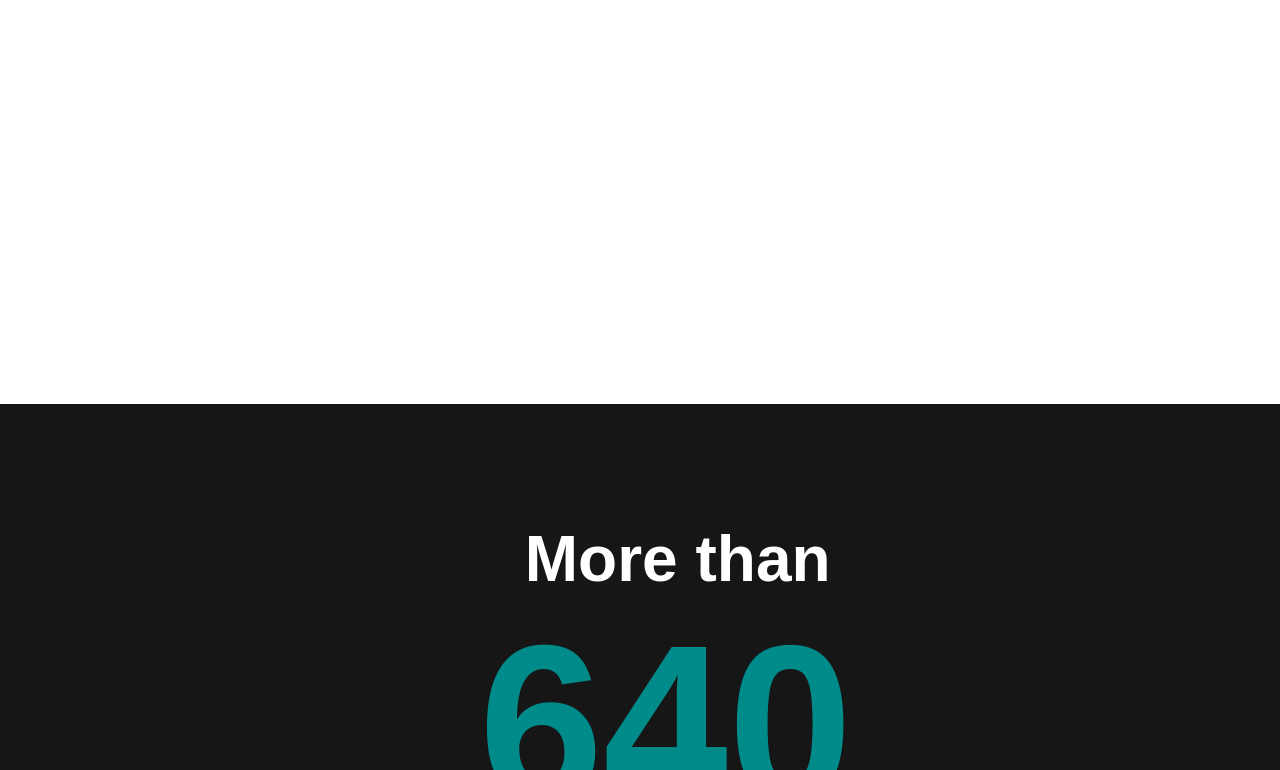
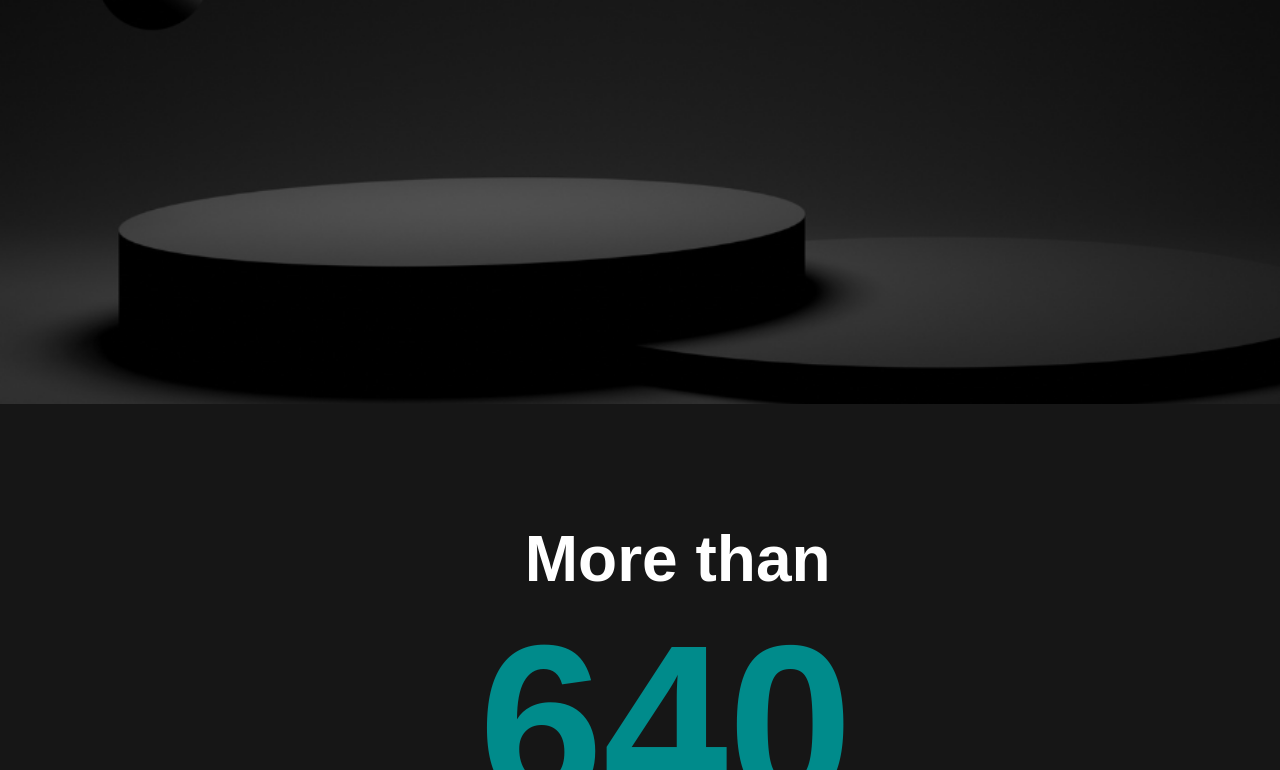
Before and after one commit to chiragnagpal02/NewProfilePage, a plain HTML site: page index.html in a window 1280 px wide. Shown: the part 652-1422 px from the top of the page. Drawn offline with nearby package versions, Linux system fonts and the light colour scheme; files whose address does not match are found by name; a web font is replaced by a local one.

Commit message:
image fix

```diff
--- a/styles.css
+++ b/styles.css
@@ -11,7 +11,7 @@ body{
     width: 100%;
     margin-top: 0;
     margin-bottom: 0%;
-    background-image: url("../New_personal_website/images/bg.png");
+    background-image: url("/Users/chiragnagpal/Desktop/New_personal_website/images/bg.png");
     -webkit-background-size: cover;
     -moz-background-size: cover;
     -o-background-size: cover;
```
